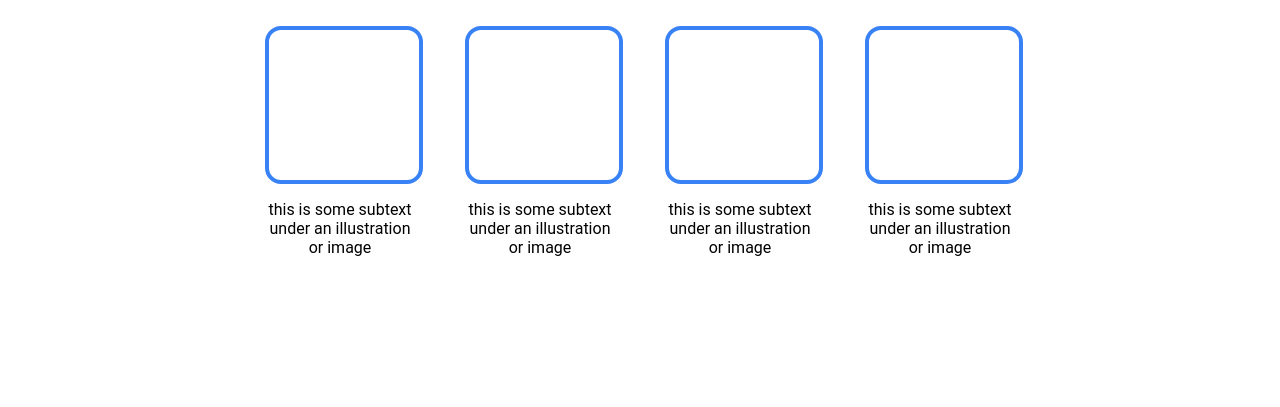
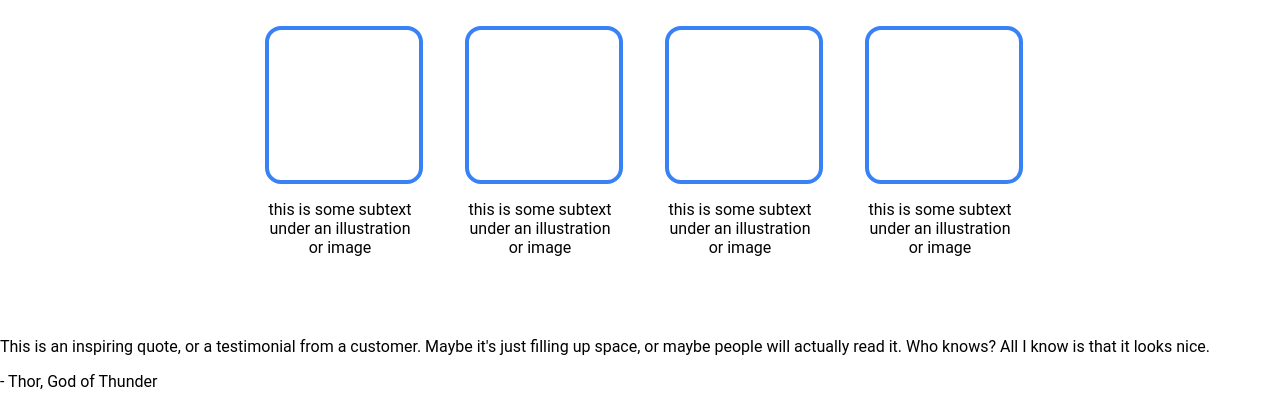
Before and after one commit to aroch17/odin-landing-page, a plain HTML site: page index.html in a window 1280 px wide. Shown: the part 672-1079 px from the top of the page. Before the commit the page ends 993 px from the top, so only its background shows below. Drawn offline with Linux system fonts and the light colour scheme.

Commit message:
Add testimonial HTML

```diff
--- a/index.html
+++ b/index.html
@@ -39,22 +39,38 @@
 				<ul>
 					<li>
 						<div class="info-img"></div>
-                        <p>this is some subtext under an illustration or image</p>
+						<p>
+							this is some subtext under an illustration or image
+						</p>
 					</li>
 					<li>
 						<div class="info-img"></div>
-                        <p>this is some subtext under an illustration or image</p>
+						<p>
+							this is some subtext under an illustration or image
+						</p>
 					</li>
 					<li>
 						<div class="info-img"></div>
-                        <p>this is some subtext under an illustration or image</p>
+						<p>
+							this is some subtext under an illustration or image
+						</p>
 					</li>
 					<li>
 						<div class="info-img"></div>
-                        <p>this is some subtext under an illustration or image</p>
+						<p>
+							this is some subtext under an illustration or image
+						</p>
 					</li>
 				</ul>
 			</div>
 		</div>
+		<div class="testimonial">
+			<p>
+				This is an inspiring quote, or a testimonial from a customer.
+				Maybe it's just filling up space, or maybe people will actually
+				read it. Who knows? All I know is that it looks nice.
+			</p>
+			<p class="author">- Thor, God of Thunder</p>
+		</div>
 	</body>
 </html>
```
Lines whose indentation alone changed are shown as unchanged.
